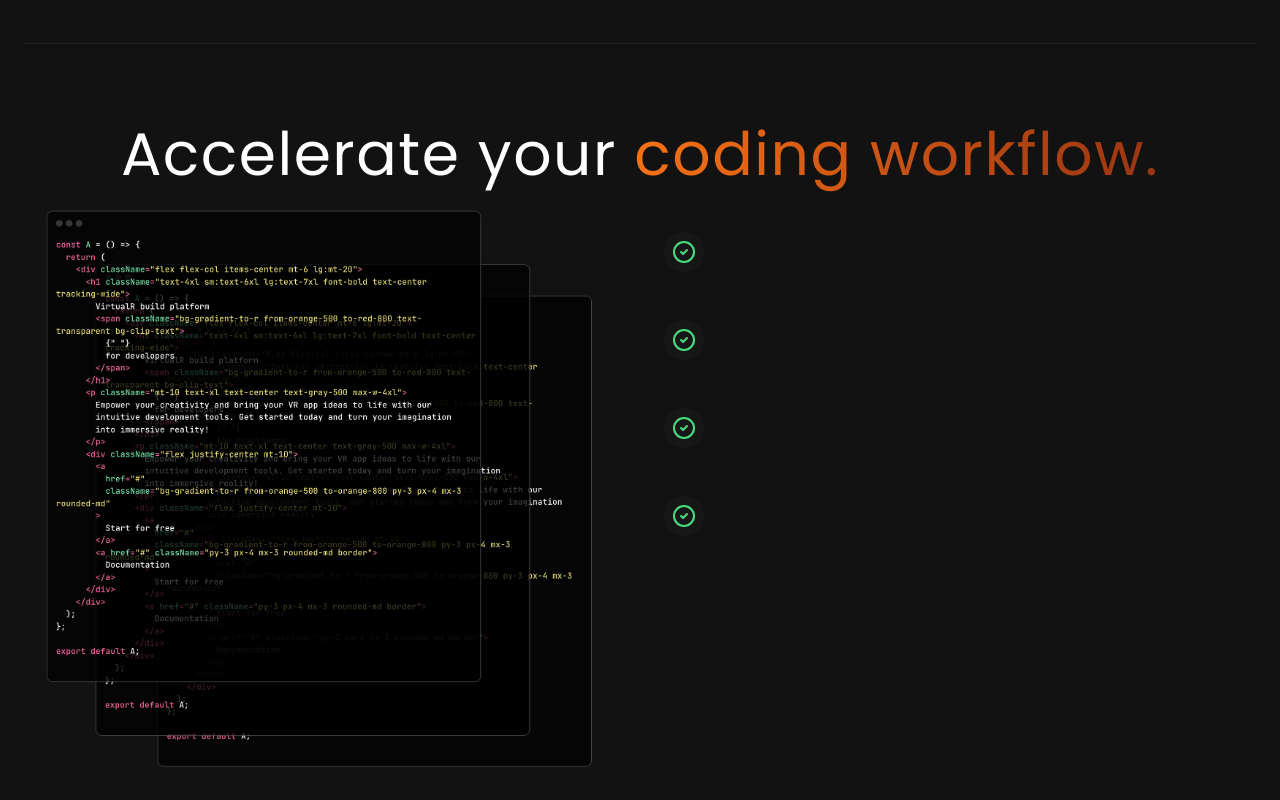
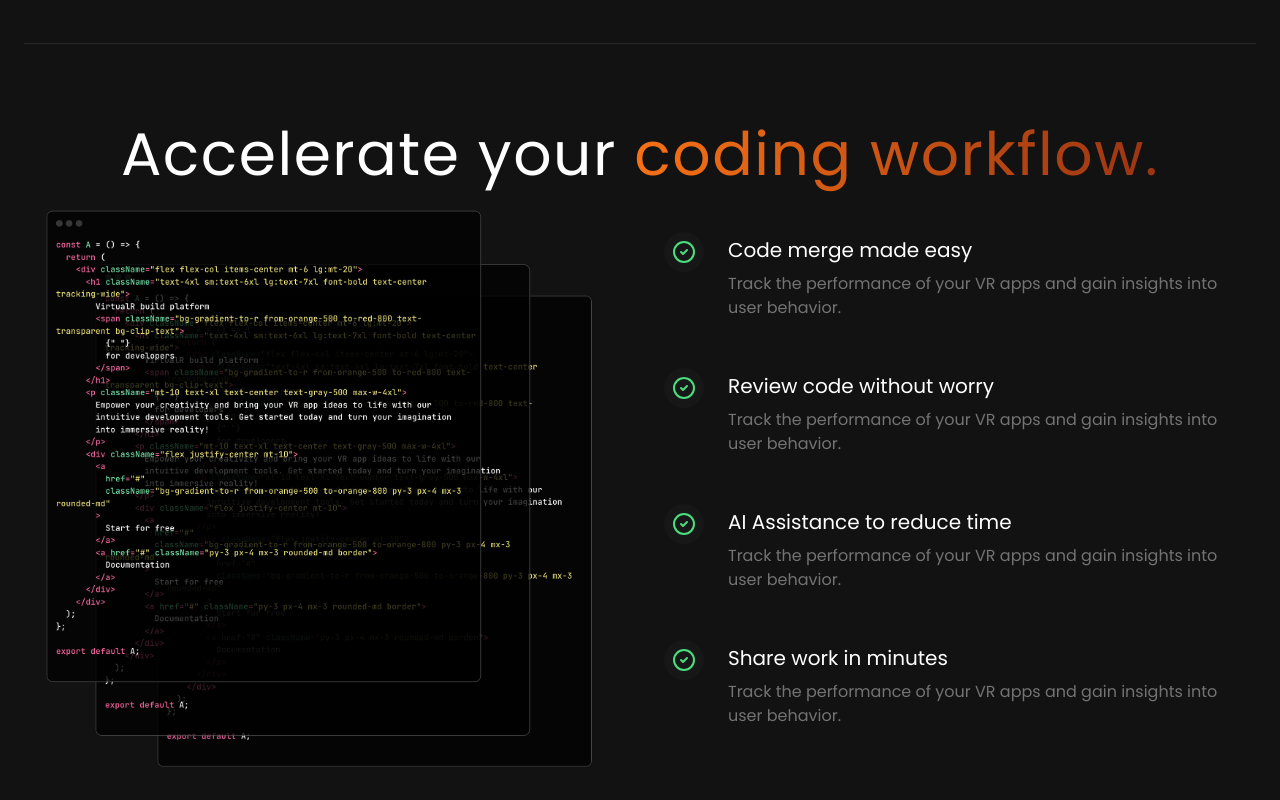
Before and after one commit to Shreyeska/Landing-Pages, a React (Vite) app in the folder Virtualr/: page / in a window 1280 px wide. Shown: the part 1655-2455 px from the top of the page. Built offline with nearby package versions, Linux system fonts and the light colour scheme.

Commit message:
Completed: Workflow.jsx

```diff
--- a/Virtualr/src/components/Workflow.jsx
+++ b/Virtualr/src/components/Workflow.jsx
@@ -23,7 +23,8 @@ const Workflow = () => {
                 <CheckCircle2 />
               </div>
               <div>
-
+                <h5 className="mt-1 mb-2 text-xl"> {item.title}</h5>
+                <p className="text-md  text-neutral-500"> {item.description}</p>
               </div>
             </div>
           ))}
```
